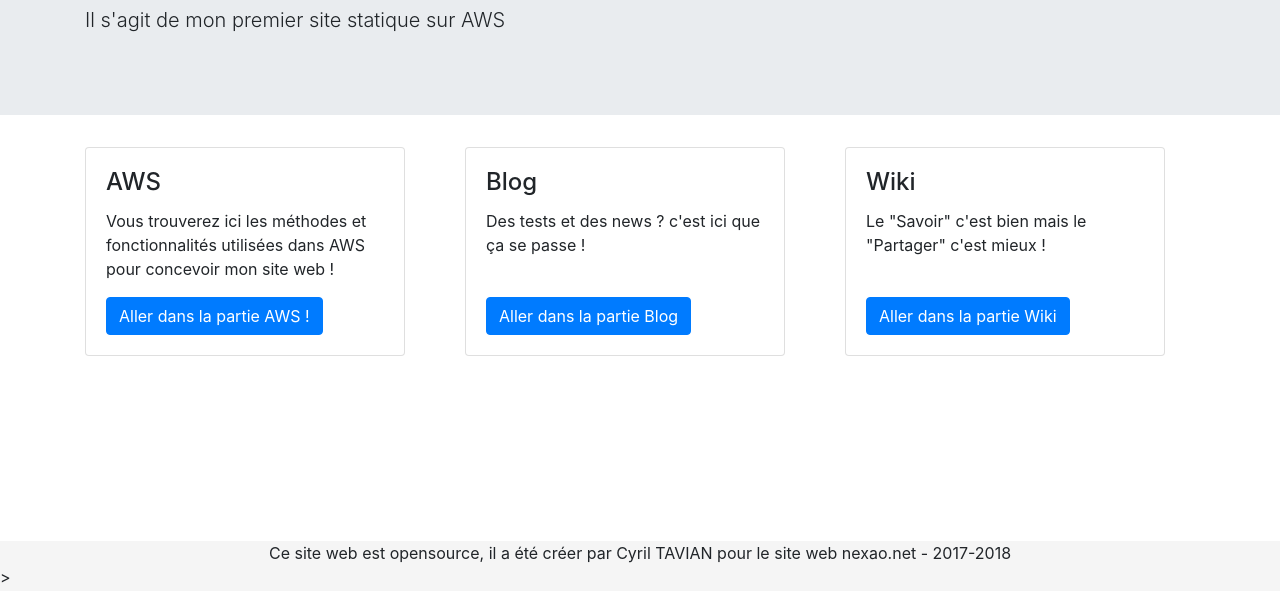
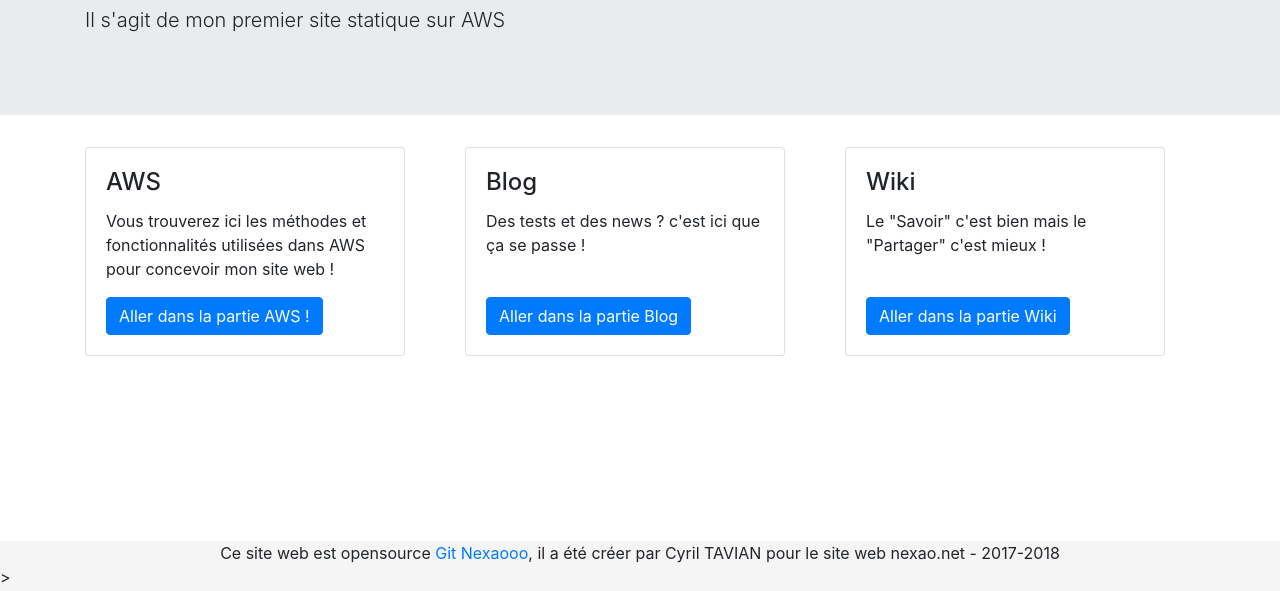
Before and after one commit to nexaooo/nexao.net, a plain HTML site: page index.html in a window 1280 px wide. Shown: the part 209-800 px from the top of the page. Drawn offline with nearby package versions, Linux system fonts and the light colour scheme.

Commit message:
Add link github

```diff
--- a/index.html
+++ b/index.html
@@ -76,7 +76,7 @@
         </div>
       </div>
       <footer class="footer">
-          <center><div class="col align-self-center">Ce site web est opensource, il a été créer par Cyril TAVIAN pour le site web nexao.net - 2017-2018</div></center>>
+          <center><div class="col align-self-center">Ce site web est opensource <a href="https://github.com/nexaooo/nexao.net.git">Git Nexaooo</a>, il a été créer par Cyril TAVIAN pour le site web nexao.net - 2017-2018</div></center>>
       </footer>
     <script src="https://code.jquery.com/jquery-3.2.1.slim.min.js" integrity="sha384-KJ3o2DKtIkvYIK3UENzmM7KCkRr/rE9/Qpg6aAZGJwFDMVNA/GpGFF93hXpG5KkN" crossorigin="anonymous"></script>
     <script src="https://cdnjs.cloudflare.com/ajax/libs/popper.js/1.12.3/umd/popper.min.js" integrity="sha384-vFJXuSJphROIrBnz7yo7oB41mKfc8JzQZiCq4NCceLEaO4IHwicKwpJf9c9IpFgh" crossorigin="anonymous"></script>
```
